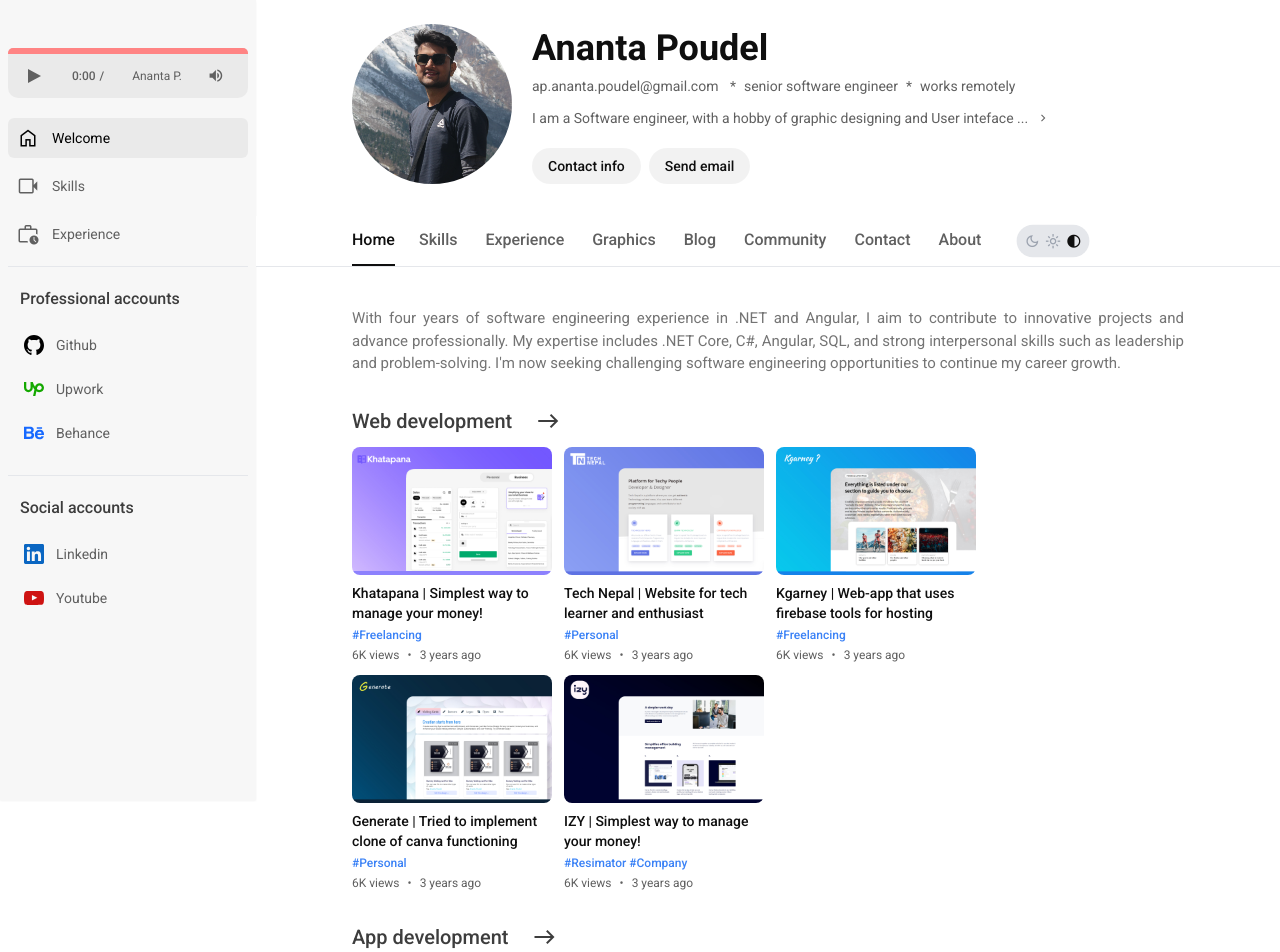
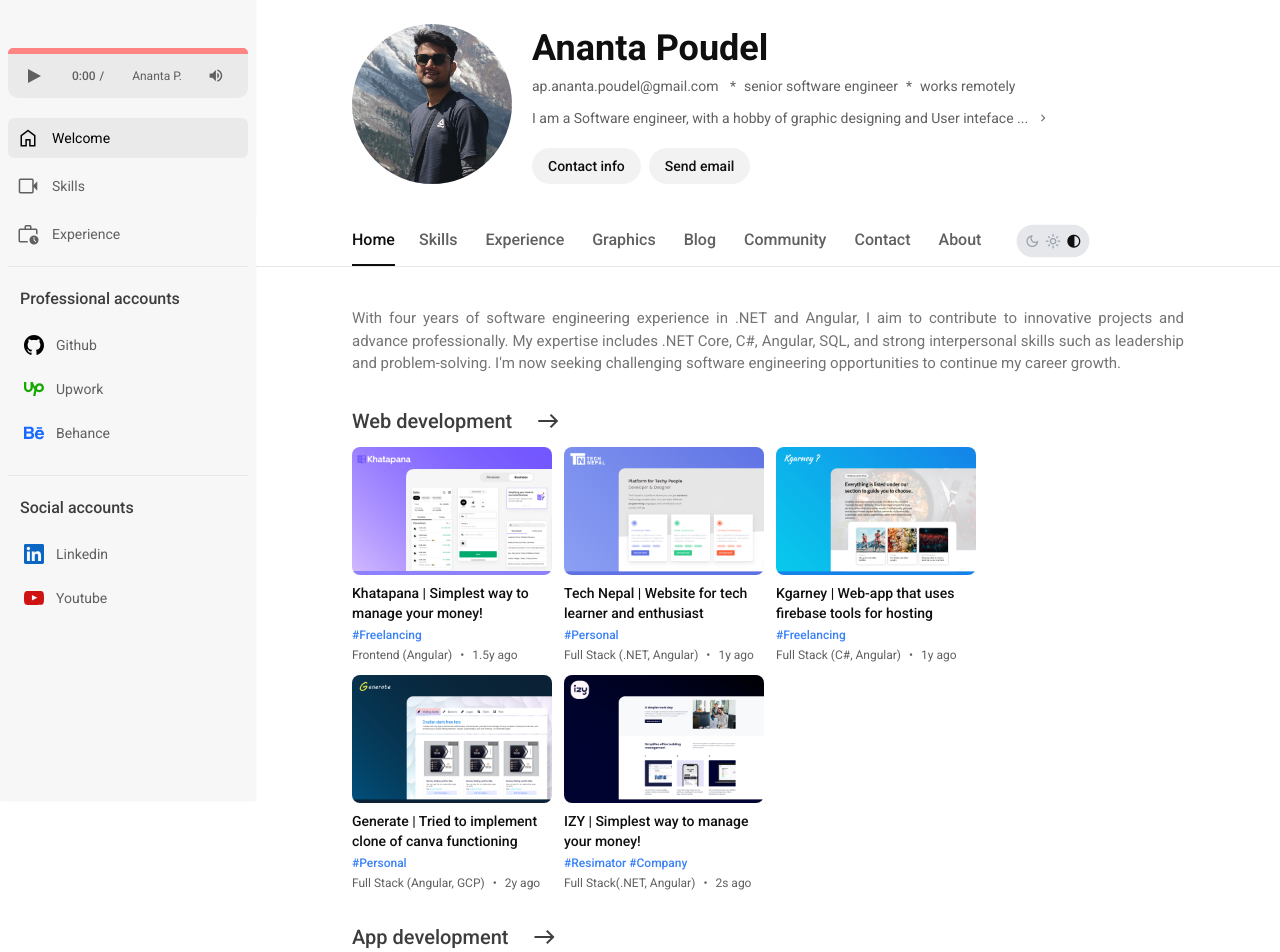
Before and after one commit to Ananta580/portfolio-2023, an Angular app: page /home in a window 1280 px wide. Shown: the top 952 px of the page. Built offline with nearby package versions, Linux system fonts and the light colour scheme.

Commit message:
Updated something

```diff
--- a/src/app/main/pages/home/home.component.html
+++ b/src/app/main/pages/home/home.component.html
@@ -1,4 +1,6 @@
-<div class="flex flex-col w-full p-6 pt-9 px-24 gap-8 max-xl:px-5 max-lg:px-20 max-sm:px-10 fade-in-1">
+<div
+  class="flex flex-col w-full p-6 pt-9 px-24 gap-8 max-xl:px-5 max-lg:px-20 max-sm:px-10 fade-in-1"
+>
   <!-- Introductions -->
   <div class="flex flex-col w-full gap-3 pt-1">
     <!-- Title section -->
@@ -18,12 +20,20 @@
     </div>
 
     <!-- Body section -->
-    <div class="flex items-center gap-3 flex-wrap max-[500px]:items-start max-[500px]:justify-between">
+    <div
+      class="flex items-center gap-3 flex-wrap max-[500px]:items-start max-[500px]:justify-between"
+    >
       <!-- Cards -->
-      <a [href]="showcase.url" target="_blank"
+      <a
+        [href]="showcase.url"
+        target="_blank"
         class="flex flex-col gap-2 w-[200px] max-xl:w-[190px] max-[500px]:w-[47%]"
-        *ngFor="let showcase of section.showCases">
-        <img class="w-full h-32  object-cover object-top rounded-lg" [src]="showcase.image" />
+        *ngFor="let showcase of section.showCases"
+      >
+        <img
+          class="w-full h-32 object-cover object-top rounded-lg"
+          [src]="showcase.image"
+        />
         <h3 class="development-title">
           {{ showcase.title }}
         </h3>
@@ -31,7 +41,7 @@
           {{ showcase.tags }}
         </p>
         <p class="text-xs flex items-center gap-2">
-          {{ showcase.views }} <span>•</span> {{ showcase.timeline }}
+          {{ showcase.workDone }} <span>•</span> {{ showcase.timeline }}
         </p>
       </a>
     </div>
--- a/src/app/main/pages/home/home.component.ts
+++ b/src/app/main/pages/home/home.component.ts
@@ -22,40 +22,40 @@ export class HomeComponent {
           title: 'Khatapana | Simplest way to manage your money!',
           url: 'https://khatapana.com/',
           tags: '#Freelancing',
-          views: '6K views',
-          timeline: '3 years ago',
+          workDone: 'Frontend (Angular)',
+          timeline: '1.5y ago',
         },
         {
           image: '../../../../assets/images/technepal.jpg',
           title: 'Tech Nepal | Website for tech learner and enthusiast',
           url: 'https://thetechnepal.com/',
           tags: '#Personal',
-          views: '6K views',
-          timeline: '3 years ago',
+          workDone: 'Full Stack (.NET, Angular)',
+          timeline: '1y ago',
         },
         {
           image: '../../../../assets/images/kgarney.jpg',
           title: 'Kgarney | Web-app that uses firebase tools for hosting',
           url: 'https://kgarne-0.web.app/home',
           tags: '#Freelancing',
-          views: '6K views',
-          timeline: '3 years ago',
+          workDone: 'Full Stack (C#, Angular)',
+          timeline: '1y ago',
         },
         {
           image: '../../../../assets/images/generate.jpg',
           title: 'Generate | Tried to implement clone of canva functioning',
           url: 'https://gen.thetechnepal.com',
           tags: '#Personal',
-          views: '6K views',
-          timeline: '3 years ago',
+          workDone: 'Full Stack (Angular, GCP)',
+          timeline: '2y ago',
         },
         {
           image: '../../../../assets/images/izy.jpg',
           title: 'IZY | Simplest way to manage your money!',
           url: 'https://izy.no/en/',
           tags: '#Resimator #Company',
-          views: '6K views',
-          timeline: '3 years ago',
+          workDone: 'Full Stack(.NET, Angular)',
+          timeline: '2s ago',
         },
       ],
     },
@@ -67,40 +67,40 @@ export class HomeComponent {
           title: 'Khatapana | Simplest way to manage your money!',
           url: 'https://khatapana.com/',
           tags: '#Freelancing',
-          views: '6K views',
-          timeline: '3 years ago',
+          workDone: 'Frontend (Angular)',
+          timeline: '1.5y ago',
         },
         {
           image: '../../../../assets/images/technepal.jpg',
           title: 'Tech Nepal | Website for tech learner and enthusiast',
-          url: 'https://khatapana.com/',
+          url: 'https://thetechnepal.com/',
           tags: '#Personal',
-          views: '6K views',
-          timeline: '3 years ago',
+          workDone: 'Full Stack (.NET, Angular)',
+          timeline: '1y ago',
         },
         {
           image: '../../../../assets/images/kgarney.jpg',
           title: 'Kgarney | Web-app that uses firebase tools for hosting',
-          url: 'https://khatapana.com/',
+          url: 'https://kgarne-0.web.app/home',
           tags: '#Freelancing',
-          views: '6K views',
-          timeline: '3 years ago',
+          workDone: 'Full Stack (C#, Angular)',
+          timeline: '1y ago',
         },
         {
           image: '../../../../assets/images/generate.jpg',
           title: 'Generate | Tried to implement clone of canva functioning',
-          url: 'https://khatapana.com/',
+          url: 'https://gen.thetechnepal.com',
           tags: '#Personal',
-          views: '6K views',
-          timeline: '3 years ago',
+          workDone: 'Full Stack (Angular, GCP)',
+          timeline: '2y ago',
         },
         {
           image: '../../../../assets/images/izy.jpg',
           title: 'IZY | Simplest way to manage your money!',
-          url: 'https://khatapana.com/',
+          url: 'https://izy.no/en/',
           tags: '#Resimator #Company',
-          views: '6K views',
-          timeline: '3 years ago',
+          workDone: 'Full Stack(.NET, Angular)',
+          timeline: '2s ago',
         },
       ],
     },
@@ -112,16 +112,16 @@ export class HomeComponent {
           title: `FOREVERYNG | Nepal's best Cosmetics website`,
           url: 'https://ananta-poudel.com.np/graphics#Foreveryng',
           tags: '#cosmetic #nepalibeauty',
-          views: '6K views',
-          timeline: '3 years ago',
+          workDone: `Adobe PS,  AI,  UI/UX`,
+          timeline: '4y ago',
         },
         {
           image: '../../../../assets/images/khaiidim.jpg',
           title: `KHAAIDIM | Food delivery at your footstep`,
           url: 'https://ananta-poudel.com.np/graphics#Khaaidim',
           tags: '#fooddelivery #foodporn',
-          views: '6K views',
-          timeline: '3 years ago',
+          workDone: 'Adobe Photoshop',
+          timeline: '2y ago',
         },
       ],
     },
```
Also changed, not shown: src/assets/images/khaiidim.jpg.
